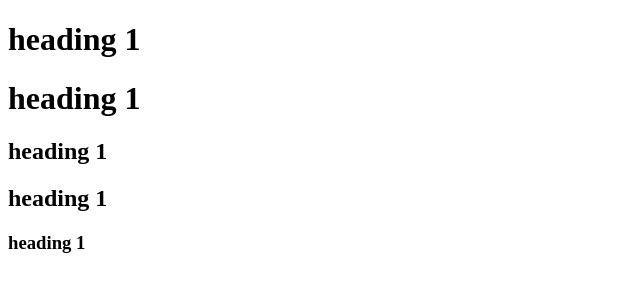
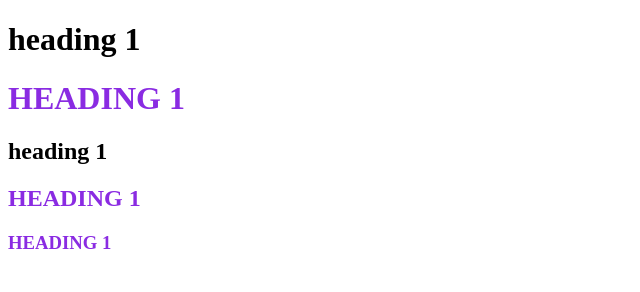
Before and after one commit to manikanta-hitunik-com/cartoon-hero, a plain HTML site: page index.html in a window 1280 px wide. Shown: the whole page, without its empty margins (0-640 px from the left). Drawn offline with Linux system fonts and the light colour scheme.

Commit message:
just added css

```diff
--- a/index.html
+++ b/index.html
@@ -4,13 +4,14 @@
   <meta charset="UTF-8">
   <meta name="viewport" content="width=device-width, initial-scale=1.0">
   <title>JUST CAT</title>
+  <link rel="stylesheet" type="text/css" href="style.css">
 </head>
 <body>
   <h1>heading 1</h1>
-  <h1>heading 1</h1>
+  <h1 class="big">heading 1</h1>
   <h2>heading 1</h2>
-  <h2>heading 1</h2>
-  <h3>heading 1</h3>
+  <h2 class="big">heading 1</h2>
+  <h3 class="big">heading 1</h3>
 
 </body>
 </html>
--- /dev/null
+++ b/style.css
@@ -0,0 +1,4 @@
+.big{
+color: blueviolet;
+text-transform: uppercase;
+}
```
